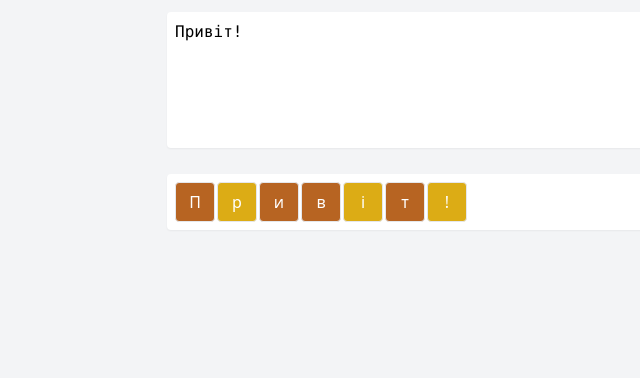
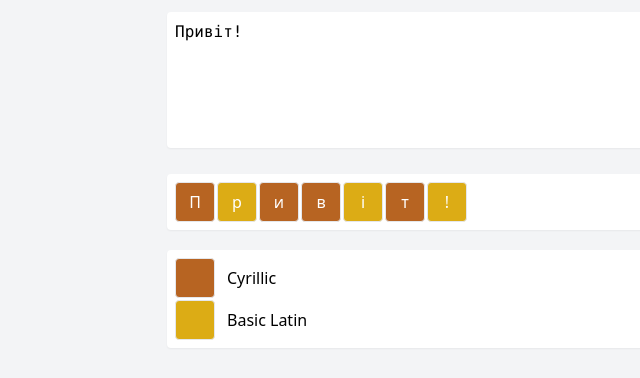
Before and after one commit to hyzyla/chardetector, a Next.js app: page / in a window 1280 px wide. Shown: the top 378 px of the page, without its empty margins (89-729 px from the left). Built offline with nearby package versions, Linux system fonts and the light colour scheme.

Commit message:
Add list of blocks 🐒

```diff
--- a/pages/index.tsx
+++ b/pages/index.tsx
@@ -2,10 +2,36 @@ import type { NextPage } from "next";
 import Head from "next/head";
 import { useState } from "react";
 import TextareaAutosize from "react-textarea-autosize";
-import { getUnicodeBlock } from "../utils/unicode";
+import { UnicodeBlock, getUnicodeBlock } from "../utils/unicode";
 
 const Home: NextPage = () => {
   const [value, setValue] = useState<string>("Пpивiт!");
+  const [higlightedBlock, setHighlightedBlock] =
+    useState<UnicodeBlock | null>();
+
+  const onBlockClick = (block: UnicodeBlock) => {
+    if (higlightedBlock?.name === block.name) {
+      setHighlightedBlock(null);
+      return;
+    } else {
+      setHighlightedBlock(block);
+    }
+  };
+
+  const valueBlocks = value.split("").map((char, index) => {
+    const block = getUnicodeBlock(char);
+    return {
+      char,
+      block,
+    };
+  });
+
+  // Get unique blocks preserving order and skip unknown blocks
+  const uniqueBlocks: UnicodeBlock[] = valueBlocks
+    .map(({ block }) => block)
+    .filter((block, index, blocks) => blocks.indexOf(block) === index);
+
+  const opacity = 0.1;
 
   return (
     <div>
@@ -25,19 +51,42 @@ const Home: NextPage = () => {
               onChange={(e) => setValue(e.target.value)}
             />
             <div className="shadow-sm rounded p-2 w-full bg-white grid gap-[2px] grid-cols-[repeat(auto\-fill,2.5rem)]">
-              {value.split("").map((char, index) => {
-                const block = getUnicodeBlock(char);
-                const color = block?.color ?? "bg-slate-50";
+              {valueBlocks.map(({ char, block }, index) => {
+                const color = block.color;
+                const isHighlighted = higlightedBlock?.name === block.name;
+                const isActive = isHighlighted || !higlightedBlock;
                 return (
                   <div
-                    className="rounded w-10 h-10 flex items-center justify-center border-[1px] text-white cursor-default"
+                    className="rounded w-10 h-10 flex items-center justify-center border-[1px] text-white cursor-pointer select-none"
                     style={{
                       backgroundColor: color,
+                      opacity: isActive ? 1 : opacity,
                     }}
                     key={index}
-                    title={block?.name ?? "Unknown"}
+                    title={block.name}
+                    onClick={() => onBlockClick(block)}
                   >
                     {char}
+                  </div>
+                );
+              })}
+            </div>
+            <div className="shadow-sm rounded p-2 w-full bg-white grid gap-[2px]">
+              {uniqueBlocks.map((block, index) => {
+                const isHighlighted = higlightedBlock?.name === block.name;
+                const isActive = isHighlighted || !higlightedBlock;
+                return (
+                  <div key={index} className="flex items-center space-x-3">
+                    <div
+                      className="rounded h-10 w-10  border-[1px] p-3 text-white cursor-pointer select-none"
+                      style={{
+                        backgroundColor: block.color,
+                        opacity: isActive ? 1 : opacity,
+                      }}
+                      title={block.name}
+                      onClick={() => onBlockClick(block)}
+                    />
+                    <div>{block.name}</div>
                   </div>
                 );
               })}
--- a/utils/unicode.ts
+++ b/utils/unicode.ts
@@ -1,11 +1,13 @@
 // Unicode blocks
-type UnicodeBlock = {
+export type UnicodeBlock = {
     start: number;
     end: number;
     name: string;
-    wiki: string;
+    wiki: string | null;
     color: string;
 }
+
+const undefinedUnicodeBlock: UnicodeBlock = { start: -1, end: -2, name: "Undefined", wiki: null, color: "#808080"};
 const unicodeBlocks: UnicodeBlock[] = [
     { start: 0x0000, end: 0x007F, name: "Basic Latin", wiki: "https://en.wikipedia.org//wiki/Basic_Latin_(Unicode_block)", color: "#dcac15"},
     { start: 0x0080, end: 0x00FF, name: "Latin-1 Supplement", wiki: "https://en.wikipedia.org//wiki/Latin-1_Supplement", color: "#19d2a2"},
@@ -337,7 +339,7 @@ const unicodeBlocks: UnicodeBlock[] = [
 ]
 
 // Get unicdoe block for a character using binary search
-export function getUnicodeBlock(char: string): UnicodeBlock | null {
+export function getUnicodeBlock(char: string): UnicodeBlock {
     const code = getUnicodePoint(char);
     let start = 0
     let end = unicodeBlocks.length - 1
@@ -352,7 +354,7 @@ export function getUnicodeBlock(char: string): UnicodeBlock | null {
             return block
         }
     }
-    return null;
+    return undefinedUnicodeBlock;
 }
 
 // Get unicode code point for a character
```
